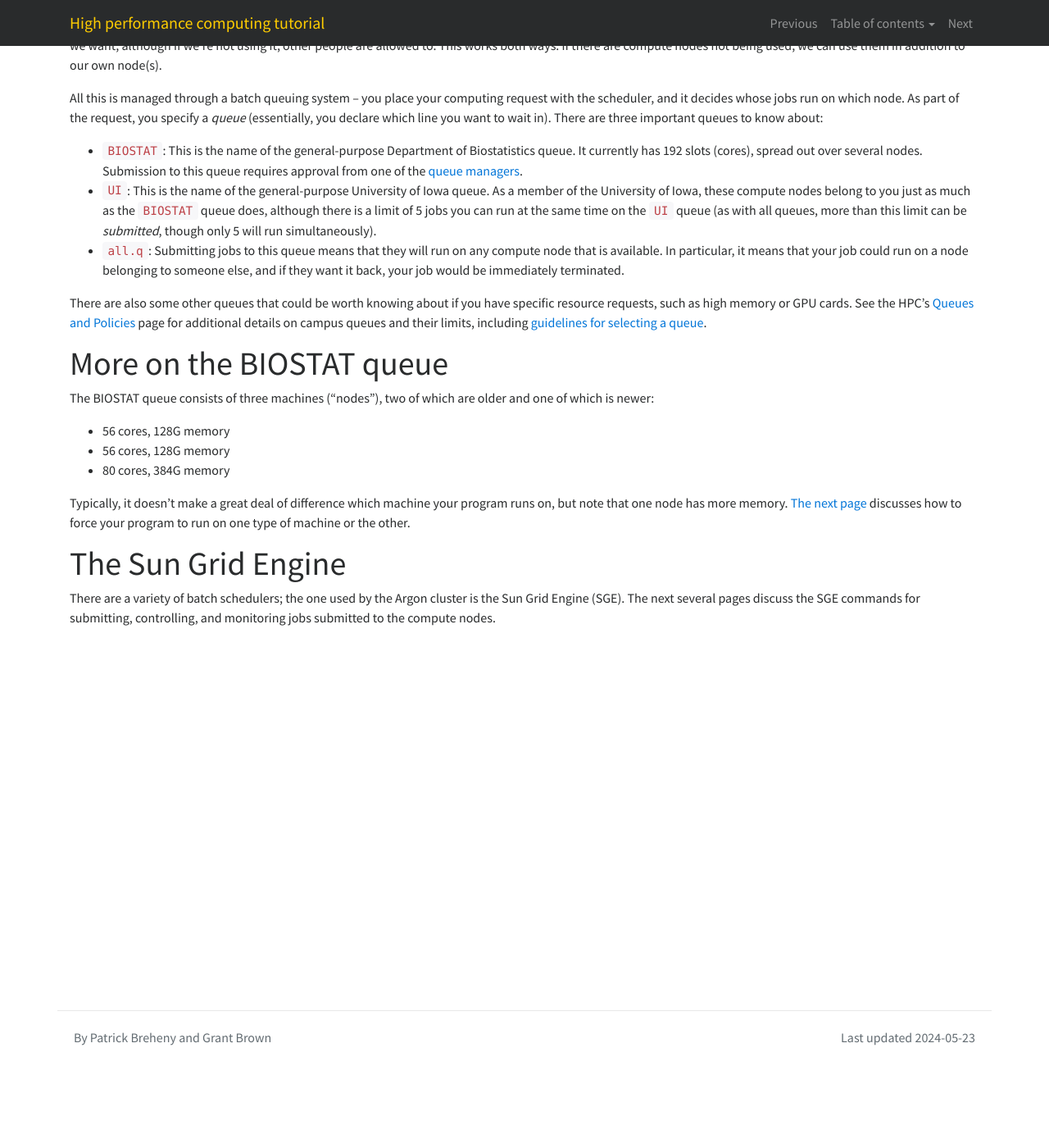
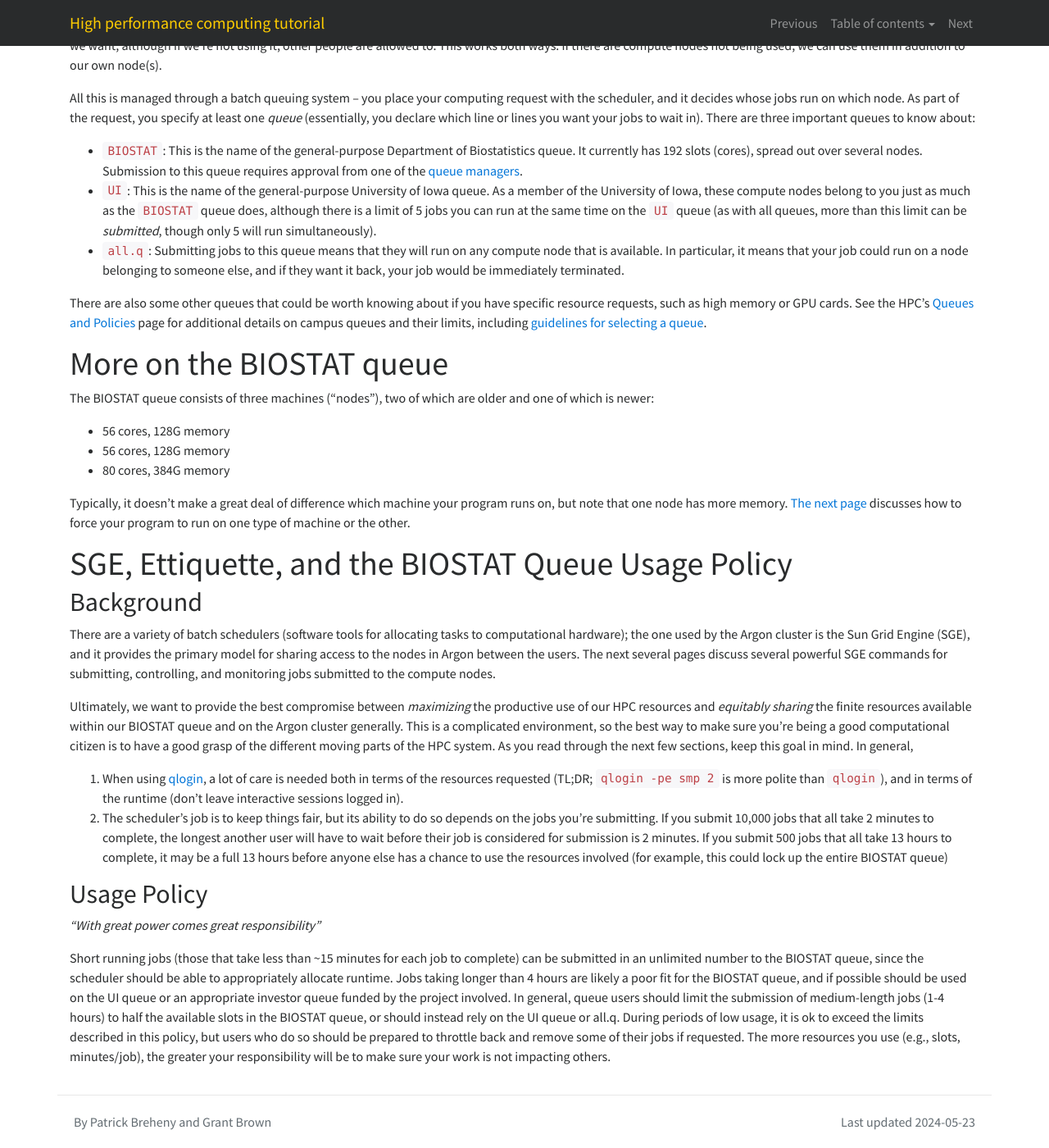
Before and after one commit to IowaBiostat/hpc, a Jekyll site: the page built from 5.md, in a window 1280 px wide and 1400 px high, scrolled down 103 px. Shown: the whole window at 82% size. Built offline with Jekyll 4.4.1, drawn with Linux system fonts in a browser that asks for light colours; nearby versions of some CDN libraries; our own code applies the rules of GitHub Pages for plain Markdown files.

Commit message:
Draft policy language for queue usage

```diff
--- a/5.md
+++ b/5.md
@@ -7,7 +7,7 @@ next: 6
 
 When we say that a compute node "belongs" to the Department of Biostatistics, what does that mean?  The basic idea is that the node is there for us to use whenever we want, although if we're not using it, other people are allowed to.  This works both ways: if there are compute nodes not being used, we can use them in addition to our own node(s).
 
-All this is managed through a batch queuing system -- you place your computing request with the scheduler, and it decides whose jobs run on which node.  As part of the request, you specify a *queue* (essentially, you declare which line you want to wait in).  There are three important queues to know about:
+All this is managed through a batch queuing system -- you place your computing request with the scheduler, and it decides whose jobs run on which node.  As part of the request, you specify at least one *queue* (essentially, you declare which line or lines you want your jobs to wait in).  There are three important queues to know about:
 
 * `BIOSTAT`: This is the name of the general-purpose Department of Biostatistics queue.  It currently has 192 slots (cores), spread out over several nodes. Submission to this queue requires approval from one of the [queue managers](https://uiowa.atlassian.net/wiki/spaces/hpcdocs/pages/76513468/Queues+and+Policies#[inlineExtension]Investor-Queues).
 * `UI`: This is the name of the general-purpose University of Iowa queue.  As a member of the University of Iowa, these compute nodes belong to you just as much as the `BIOSTAT` queue does, although there is a limit of 5 jobs you can run at the same time on the `UI` queue (as with all queues, more than this limit can be *submitted*, though only 5 will run simultaneously).
@@ -25,6 +25,21 @@ The BIOSTAT queue consists of three machines ("nodes"), two of which are older a
 
 Typically, it doesn't make a great deal of difference which machine your program runs on, but note that one node has more memory. [The next page](6.html) discusses how to force your program to run on one type of machine or the other.
 
-# The Sun Grid Engine
 
-There are a variety of batch schedulers; the one used by the Argon cluster is the Sun Grid Engine (SGE).  The next several pages discuss the SGE commands for submitting, controlling, and monitoring jobs submitted to the compute nodes.
+
+# SGE, Ettiquette, and the BIOSTAT Queue Usage Policy
+
+## Background
+
+There are a variety of batch schedulers (software tools for allocating tasks to computational hardware); the one used by the Argon cluster is the Sun Grid Engine (SGE), and it provides the primary model for sharing access to the nodes in Argon between the users.  The next several pages discuss several powerful SGE commands for submitting, controlling, and monitoring jobs submitted to the compute nodes.
+
+Ultimately, we want to provide the best compromise between *maximizing* the productive use of our HPC resources and *equitably sharing* the finite resources available within our BIOSTAT queue and on the Argon cluster generally. This is a complicated environment, so the best way to make sure you're being a good computational citizen is to have a good grasp of the different moving parts of the HPC system. As you read through the next few sections, keep this goal in mind. In general,
+
+1. When using [qlogin](https://uiowa.atlassian.net/wiki/spaces/hpcdocs/pages/76513454/Qlogin+for+Interactive+Sessions), a lot of care is needed both in terms of the resources requested (TL;DR; `qlogin -pe smp 2` is more polite than `qlogin`), and in terms of the runtime (don't leave interactive sessions logged in).
+2. The scheduler's job is to keep things fair, but its ability to do so depends on the jobs you're submitting. If you submit 10,000 jobs that all take 2 minutes to complete, the longest another user will have to wait before their job is considered for submission is 2 minutes. If you submit 500 jobs that all take 13 hours to complete, it may be a full 13 hours before anyone else has a chance to use the resources involved (for example, this could lock up the entire BIOSTAT queue)
+
+## Usage Policy
+
+*"With great power comes great responsibility"*
+
+Short running jobs (those that take less than ~15 minutes for each job to complete) can be submitted in an unlimited number to the BIOSTAT queue, since the scheduler should be able to appropriately allocate runtime. Jobs taking longer than 4 hours are likely a poor fit for the BIOSTAT queue, and if possible should be used on the UI queue or an appropriate investor queue funded by the project involved. In general, queue users should limit the submission of medium-length jobs (1-4 hours) to half the available slots in the BIOSTAT queue, or should instead rely on the UI queue or all.q. During periods of low usage, it is ok to exceed the limits described in this policy, but users who do so should be prepared to throttle back and remove some of their jobs if requested. The more resources you use (e.g., slots, minutes/job), the greater your responsibility will be to make sure your work is not impacting others.
```
